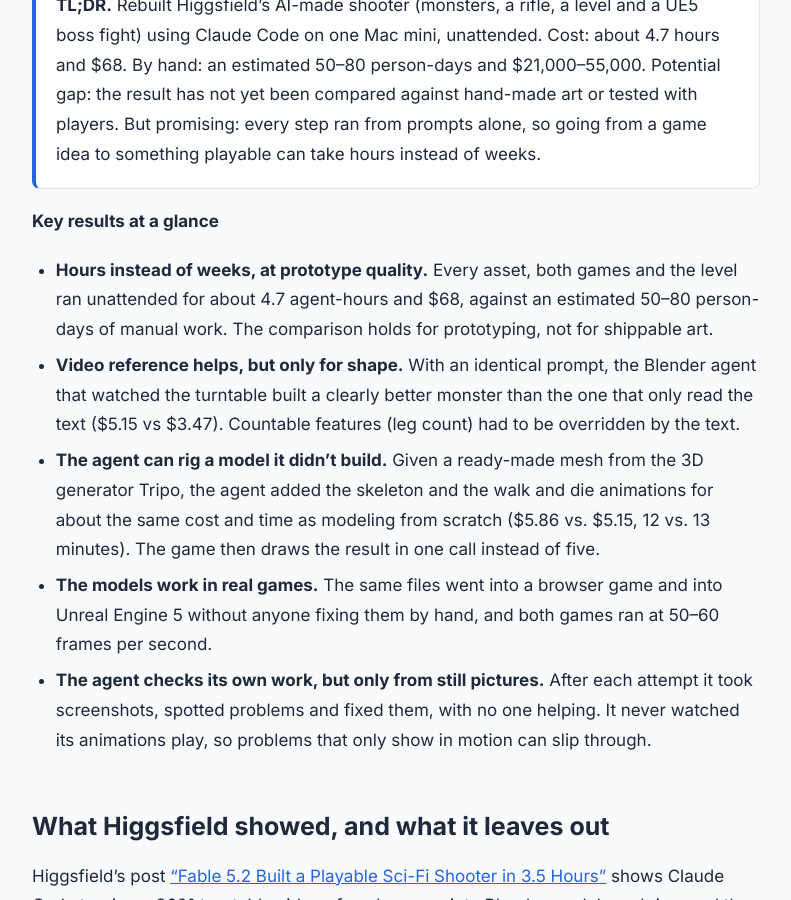
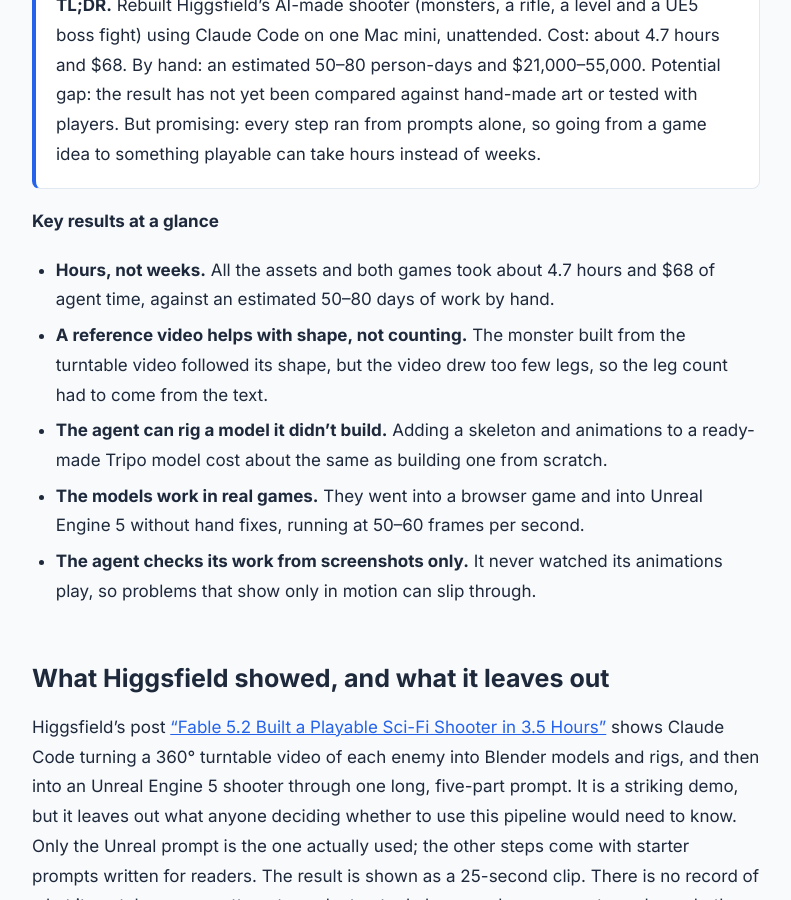
Before and after one commit to shanyang-me/blog, a Jekyll site: the page built from _posts/2026-11-12-agent-built-game-assets.md, in a window 1280 px wide and 900 px high, scrolled down 870 px. Shown: the whole window, without its empty margins (244-1035 px from the left). Built offline with Jekyll 4.4.1, drawn with Linux system fonts in a browser that asks for light colours.

Commit message:
Compact plain-English key results without quality claims
Co-Authored-By: Claude Opus 5.5 <noreply@anthropic.com>

```diff
--- a/_posts/2026-11-12-agent-built-game-assets.md
+++ b/_posts/2026-11-12-agent-built-game-assets.md
@@ -21,11 +21,11 @@ bibtex_key: yang2026agentgameassets
 
 **Key results at a glance**
 
-- **Hours instead of weeks, at prototype quality.** Every asset, both games and the level ran unattended for about 4.7 agent-hours and $68, against an estimated 50–80 person-days of manual work. The comparison holds for prototyping, not for shippable art.
-- **Video reference helps, but only for shape.** With an identical prompt, the Blender agent that watched the turntable built a clearly better monster than the one that only read the text ($5.15 vs $3.47). Countable features (leg count) had to be overridden by the text.
-- **The agent can rig a model it didn't build.** Given a ready-made mesh from the 3D generator Tripo, the agent added the skeleton and the walk and die animations for about the same cost and time as modeling from scratch ($5.86 vs. $5.15, 12 vs. 13 minutes). The game then draws the result in one call instead of five.
-- **The models work in real games.** The same files went into a browser game and into Unreal Engine 5 without anyone fixing them by hand, and both games ran at 50–60 frames per second.
-- **The agent checks its own work, but only from still pictures.** After each attempt it took screenshots, spotted problems and fixed them, with no one helping. It never watched its animations play, so problems that only show in motion can slip through.
+- **Hours, not weeks.** All the assets and both games took about 4.7 hours and $68 of agent time, against an estimated 50–80 days of work by hand.
+- **A reference video helps with shape, not counting.** The monster built from the turntable video followed its shape, but the video drew too few legs, so the leg count had to come from the text.
+- **The agent can rig a model it didn't build.** Adding a skeleton and animations to a ready-made Tripo model cost about the same as building one from scratch.
+- **The models work in real games.** They went into a browser game and into Unreal Engine 5 without hand fixes, running at 50–60 frames per second.
+- **The agent checks its work from screenshots only.** It never watched its animations play, so problems that show only in motion can slip through.
 
 ## What Higgsfield showed, and what it leaves out
 
```
